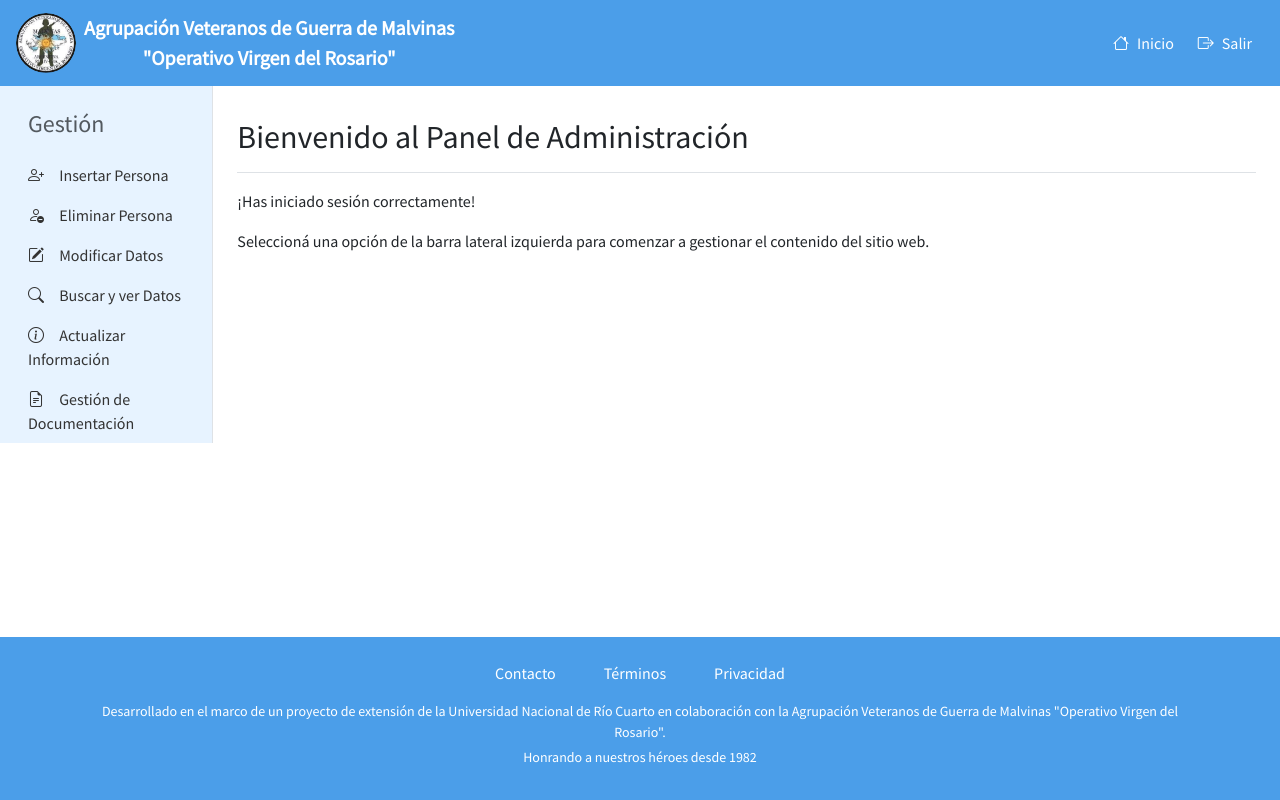
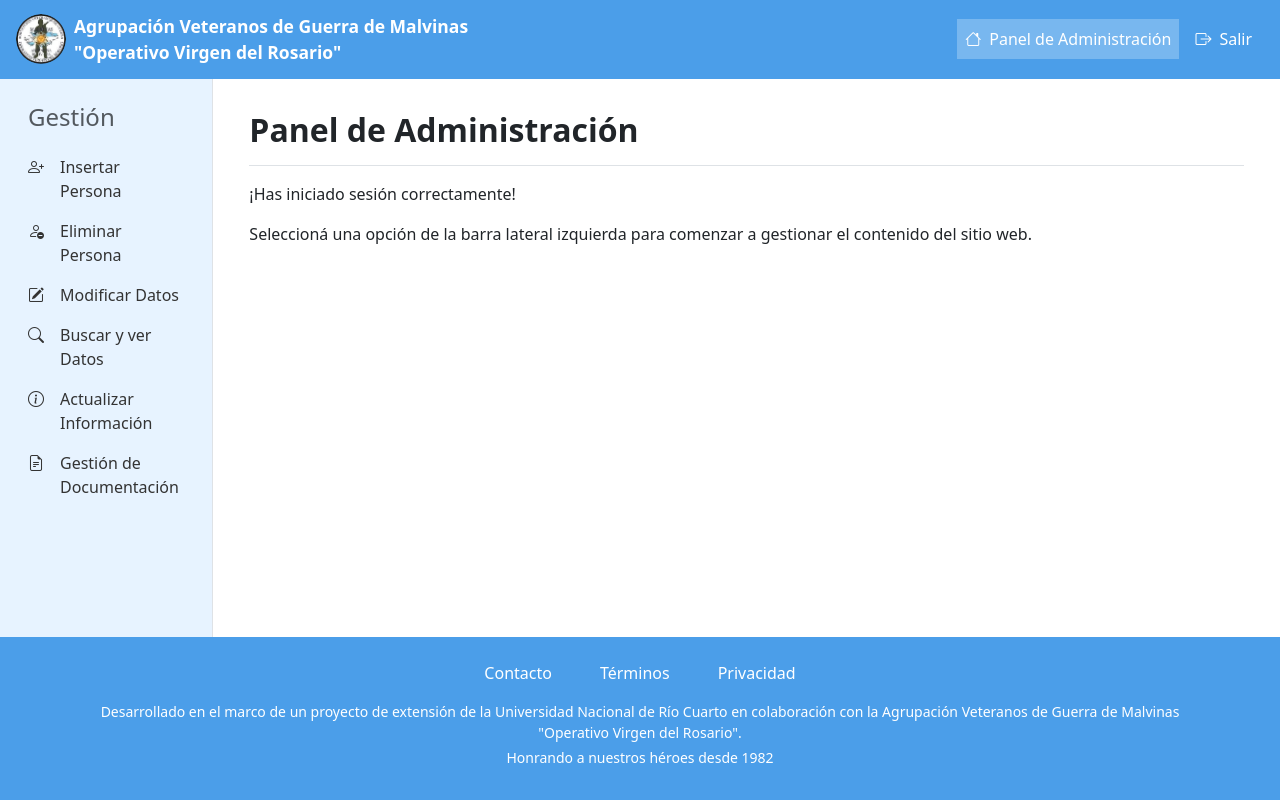
Before and after one commit to AlieniAgustin/proyecto-malvinas-unrc-2025, a Flask app: page /dashboard in a window 1280 px wide. Run offline with Flask 3, Linux system fonts and the light colour scheme; the visitor is signed in with stand-in values (Sample User, id 1); data that the repository does not hold is empty.

Commit message:
style: improve visuals

```diff
--- a/app/templates/base_admin.html
+++ b/app/templates/base_admin.html
@@ -9,9 +9,27 @@
     <link href="https://fonts.googleapis.com/css2?family=Source+Sans+Pro&display=swap" rel="stylesheet" />
 
     <style>
-        body {
+        * {
+            margin: 0;
+            padding: 0;
+            box-sizing: border-box;
+        }
+
+        html {
+            height: 100%;
+            overscroll-behavior: none;
             font-family: 'Source Sans Pro', sans-serif;
         }
+
+        #main-navbar, #main-footer{
+            background-color: #4B9EE9;
+        }
+
+        .nav-link-active, .nav-link:hover {
+            background-color: #ffffff40;
+        }
+
+        /* Admin-specific styles */
         .sidebar {
             background-color: #e7f3ff;
             border-right: 1px solid #dee2e6;
@@ -28,51 +46,113 @@
         .sidebar .nav-link .bi {
             margin-right: 0.75rem;
         }
-        #main-navbar-admin, #main-footer-admin { /* Se aplica el estilo al footer también */
-            background-color: #4B9EE9;
+
+        /* Fix sidebar overflow issues */
+        .sidebar .nav-item {
+            width: 100%;
+            overflow: hidden;
+        }
+
+        .sidebar .nav-link {
+            width: 100%;
+            min-width: 0;
+            word-wrap: break-word;
+            overflow-wrap: break-word;
+            white-space: normal;
+        }
+
+        .sidebar .nav-link span {
+            word-wrap: break-word;
+            overflow-wrap: break-word;
+            white-space: normal;
         }
     </style>
 </head>
-<body class="d-flex flex-column min-vh-100">
 
-    <nav class="navbar navbar-expand-lg navbar-dark px-3" id="main-navbar-admin">
-        <a class="navbar-brand d-flex align-items-center" href="{{ url_for('main.dashboard') }}">
-            <img class="me-2 rounded-circle" src="{{url_for('static', filename='img/logo.png')}}" alt="Logo" width="60px" height="60px">
-            <div class="d-flex flex-column align-items-center fw-bold">
-                <span>Agrupación Veteranos de Guerra de Malvinas</span>
-                <span>"Operativo Virgen del Rosario"</span>
+<body class="bg-white d-flex flex-column min-vh-100">
+
+    <nav class="navbar navbar-expand-lg navbar-dark px-3" id="main-navbar">
+        <!-- Logo - Responsive -->
+        <a class="navbar-brand d-flex align-items-center flex-shrink-0" href="{{ url_for('main.dashboard') }}">
+            <img class="me-2 rounded-circle" src="{{url_for('static', filename='img/logo.png')}}" alt="Logo de la agrupacion" width="50px" height="50px">
+            <div class="d-none d-md-flex flex-column align-items-start fw-bold">
+                <span class="d-block small">Agrupación Veteranos de Guerra de Malvinas</span>
+                <span class="d-block small">"Operativo Virgen del Rosario"</span>
             </div>
-        </a>
-        <div class="navbar-nav ms-auto d-flex flex-row">
-            <a class="nav-link d-flex align-items-center text-white mx-1 p-2" href="{{ url_for('main.start') }}">
-                <i class="bi bi-house me-2"></i> Inicio
-            </a>
-            <a class="nav-link d-flex align-items-center text-white mx-1 p-2" href="{{ url_for('main.logout') }}">
-                <i class="bi bi-box-arrow-right me-2"></i> Salir
-            </a>
+            <div class="d-md-none fw-bold">
+                <span class="small">Veteranos de Malvinas</span>
+            </div>
+       </a>
+
+       <!-- Boton para desplegar el menu -->
+        <button class="navbar-toggler" type="button" data-bs-toggle="collapse" data-bs-target="#navbarNav"
+                aria-controls="navbarNav" aria-expanded="false" aria-label="Toggle navigation">
+            <span class="navbar-toggler-icon"></span>
+        </button>
+
+        <!-- Links -->
+        <div class="collapse navbar-collapse" id="navbarNav">
+            <div class="navbar-nav ms-auto">
+                <a class="nav-link d-flex align-items-center text-white mx-1 p-2 {% if request.path == '/dashboard' %}nav-link-active{% endif %}" href="{{ url_for('main.dashboard') }}">
+                    <i class="bi bi-house me-2"></i> Panel de Administración
+                </a>
+                <a class="nav-link d-flex align-items-center text-white mx-1 p-2" href="{{ url_for('main.logout') }}">
+                    <i class="bi bi-box-arrow-right me-2"></i> Salir
+                </a>
+            </div>
         </div>
     </nav>
 
-    <div class="container-fluid flex-grow-1">
-        <div class="row h-100">
-            <nav class="col-md-3 col-lg-2 d-md-block sidebar collapse">
-                <div class="position-sticky pt-3">
+    <div class="container-fluid flex-grow-1 d-flex">
+        <div class="row flex-grow-1 w-100">
+            <nav class="col-md-3 col-lg-2 d-md-block sidebar collapse d-flex flex-column">
+                <div class="flex-grow-1 pt-3">
                     <h4 class="sidebar-heading d-flex justify-content-between align-items-center px-3 mt-2 mb-3 text-muted">
                         <span>Gestión</span>
                     </h4>
                     <ul class="nav flex-column">
-                        <li class="nav-item"><a class="nav-link {% if request.path.startswith('/admin/insertar') %}active{% endif %}" href="{{ url_for('main.insertar_persona') }}"><i class="bi bi-person-plus"></i> Insertar Persona</a></li>
-                        <li class="nav-item"><a class="nav-link {% if request.path.startswith('/admin/eliminar') %}active{% endif %}" href="{{ url_for('main.eliminar_persona') }}"><i class="bi bi-person-dash"></i> Eliminar Persona</a></li>
-                        <li class="nav-item"><a class="nav-link {% if request.path.startswith('/admin/modificar') %}active{% endif %}" href="{{ url_for('main.modificar_datos') }}"><i class="bi bi-pencil-square"></i> Modificar Datos</a></li>
-                        <li class="nav-item"><a class="nav-link {% if request.path.startswith('/buscar') %}active{% endif %}" href="{{ url_for('main.buscar') }}"><i class="bi bi-search"></i> Buscar y ver Datos</a></li>
-                        <li class="nav-item"><a class="nav-link {% if request.path.startswith('/admin/actualizar') %}active{% endif %}" href="{{ url_for('main.actualizar_info') }}"><i class="bi bi-info-circle"></i> Actualizar Información</a></li>
-                        <li class="nav-item"><a class="nav-link {% if request.path.startswith('/admin/documentacion') %}active{% endif %}" href="{{ url_for('main.gestion_documentacion') }}"><i class="bi bi-file-earmark-text"></i> Gestión de Documentación</a></li>
+                        <li class="nav-item">
+                            <a class="nav-link d-flex align-items-start {% if request.path.startswith('/admin/insertar') %}active{% endif %}" href="{{ url_for('main.insertar_persona') }}">
+                                <i class="bi bi-person-plus me-3 flex-shrink-0"></i>
+                                <span>Insertar Persona</span>
+                            </a>
+                        </li>
+                        <li class="nav-item">
+                            <a class="nav-link d-flex align-items-start {% if request.path.startswith('/admin/eliminar') %}active{% endif %}" href="{{ url_for('main.eliminar_persona') }}">
+                                <i class="bi bi-person-dash me-3 flex-shrink-0"></i>
+                                <span>Eliminar Persona</span>
+                            </a>
+                        </li>
+                        <li class="nav-item">
+                            <a class="nav-link d-flex align-items-start {% if request.path.startswith('/admin/modificar') %}active{% endif %}" href="{{ url_for('main.modificar_datos') }}">
+                                <i class="bi bi-pencil-square me-3 flex-shrink-0"></i>
+                                <span>Modificar Datos</span>
+                            </a>
+                        </li>
+                        <li class="nav-item">
+                            <a class="nav-link d-flex align-items-start {% if request.path.startswith('/buscar') %}active{% endif %}" href="{{ url_for('main.buscar') }}">
+                                <i class="bi bi-search me-3 flex-shrink-0"></i>
+                                <span>Buscar y ver Datos</span>
+                            </a>
+                        </li>
+                        <li class="nav-item">
+                            <a class="nav-link d-flex align-items-start {% if request.path.startswith('/admin/actualizar') %}active{% endif %}" href="{{ url_for('main.actualizar_info') }}">
+                                <i class="bi bi-info-circle me-3 flex-shrink-0"></i>
+                                <span>Actualizar Información</span>
+                            </a>
+                        </li>
+                        <li class="nav-item">
+                            <a class="nav-link d-flex align-items-start {% if request.path.startswith('/admin/documentacion') %}active{% endif %}" href="{{ url_for('main.gestion_documentacion') }}">
+                                <i class="bi bi-file-earmark-text me-3 flex-shrink-0"></i>
+                                <span>Gestión de Documentación</span>
+                            </a>
+                        </li>
                     </ul>
                 </div>
             </nav>
 
-            <main class="col-md-9 ms-sm-auto col-lg-10 px-md-4">
-                <div class="pt-3 pb-2 mb-3">
+            <main class="col-md-9 ms-sm-auto col-lg-10 px-md-4 d-flex flex-column">
+                <div class="pt-3 pb-2 mb-3 flex-grow-1">
                     {% with messages = get_flashed_messages(with_categories=true) %}
                     {% if messages %}
                         {% for category, message in messages %}
@@ -90,12 +170,12 @@
         </div>
     </div>
 
-    <footer class="text-white py-3 mt-auto" id="main-footer-admin">
+    <footer class="text-white py-3 mt-auto" id="main-footer">
         <div class="container text-center">
             <ul class="d-flex flex-column d-sm-flex flex-sm-row nav justify-content-center mb-2">
-                <li class="nav-item"><a href="{{ url_for('main.contacto') }}" class="nav-link px-3 mx-2 text-white">Contacto</a></li>
-                <li class="nav-item"><a href="{{ url_for('main.terminos') }}" class="nav-link px-3 mx-2 text-white">Términos</a></li>
-                <li class="nav-item"><a href="{{ url_for('main.privacidad') }}" class="nav-link px-3 mx-2 text-white">Privacidad</a></li>
+                <li class="nav-item"><a href="{{ url_for('main.contacto') }}" class="nav-link px-3 mx-2 text-white {% if request.path.startswith('/contacto') %}nav-link-active{% endif %}">Contacto</a></li>
+                <li class="nav-item"><a href="{{ url_for('main.terminos') }}" class="nav-link px-3 mx-2 text-white {% if request.path.startswith('/terminos') %}nav-link-active{% endif %}">Términos</a></li>
+                <li class="nav-item"><a href="{{ url_for('main.privacidad') }}" class="nav-link px-3 mx-2 text-white {% if request.path.startswith('/privacidad') %}nav-link-active{% endif %}">Privacidad</a></li>
             </ul>
             <p class="small mb-1">
                 Desarrollado en el marco de un proyecto de extensión de la Universidad Nacional de Río Cuarto en colaboración con la Agrupación Veteranos de Guerra de Malvinas "Operativo Virgen del Rosario".
--- a/app/templates/dashboard.html
+++ b/app/templates/dashboard.html
@@ -3,14 +3,16 @@
 {% block title %}Panel de Administración{% endblock %}
 
 {% block content %}
-<div class="d-flex justify-content-between flex-wrap flex-md-nowrap align-items-center pt-3 pb-2 mb-3 border-bottom">
-    <h1 class="h2">Bienvenido al Panel de Administración</h1>
+<div class="container-fluid">
+    <div class="row">
+        <div class="col-12">
+            <div class="d-flex justify-content-between flex-wrap flex-md-nowrap align-items-center pt-3 pb-2 mb-3 border-bottom">
+                <h2 class="h2 fw-bold">Panel de Administración</h1>
+            </div>
+
+            <p>¡Has iniciado sesión correctamente!</p>
+            <p>Seleccioná una opción de la barra lateral izquierda para comenzar a gestionar el contenido del sitio web.</p>
+        </div>
+    <div class="col-12">
 </div>
-
-<p>
-    ¡Has iniciado sesión correctamente!
-</p>
-<p>
-    Seleccioná una opción de la barra lateral izquierda para comenzar a gestionar el contenido del sitio web.
-</p>
 {% endblock %}
--- a/app/templates/privacidad.html
+++ b/app/templates/privacidad.html
@@ -3,7 +3,7 @@
 {% block title %}Privacidad{% endblock %}
 
 {% block content %}
-<div class="container-mt-4">
+<div class="container p-4">
     <div class="row justify-content-center">
         <div class="col-lg-10 col-xl-8">
             <h2 class="text-center mb-5 display-5">Privacidad</h2>
--- a/app/templates/start.html
+++ b/app/templates/start.html
@@ -2,7 +2,7 @@
 {% block title %}Inicio{% endblock %}
 
 {% block content %}
-<div class="container">
+<div class="container p-4">
   <h1 class="text-black fw-bold mb-3">Sistema de Gestión de Veteranos de Guerra de Malvinas</h1>
 
   <p class="text-secondary">
--- a/app/templates/terminos.html
+++ b/app/templates/terminos.html
@@ -3,7 +3,7 @@
 {% block title %}Terminos{% endblock %}
 
 {% block content %}
-<div class="container mt-4">
+<div class="container p-4">
     <div class="row justify-content-center">
         <div class="col-lg-10 col-xl-8">
             <h2 class="text-center mb-5 display-5">Términos y Condiciones</h2>
```
Also changed, not shown: app/templates/base.html (+16 -5 lines), app/templates/contacto.html (+44 -43 lines).
